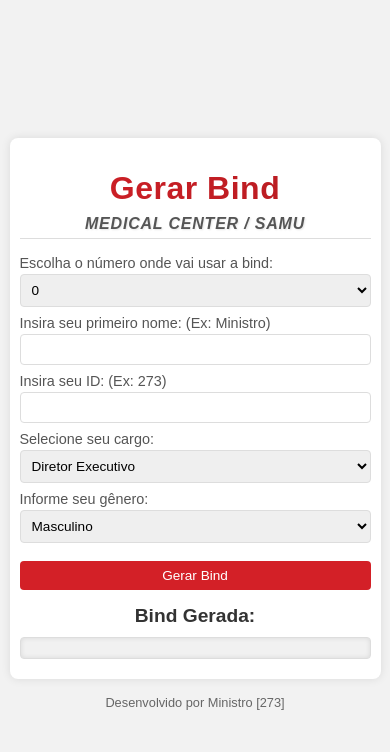
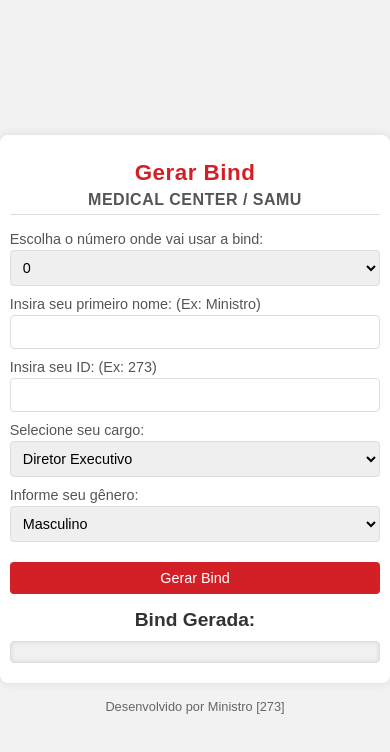
Before and after one commit to robsonllourenco/gerarbind_bhc, a plain HTML site: page index.html in a window 390 px wide. Drawn offline with Linux system fonts and the light colour scheme.

Commit message:
Update styles.css

```diff
--- a/styles.css
+++ b/styles.css
@@ -1,3 +1,4 @@
+/* Estilo básico e configurações de layout */
 body {
     font-family: 'Arial', sans-serif;
     background-color: #f2f2f2;
@@ -12,84 +13,73 @@ body {
 
 .container {
     background: #ffffff;
-    padding: 15px; /* Reduzindo o padding para tornar mais compacto */
+    padding: 20px; /* Aumentado para mais conforto em telas maiores */
     border-radius: 8px;
     box-shadow: 0 0 10px rgba(0, 0, 0, 0.1);
-    max-width: 400px; /* Ajustando a largura máxima */
-    width: 90%;
+    max-width: 400px; /* Largura máxima para desktop */
+    width: 100%; /* Ajuste automático da largura em mobile */
     margin: 10px;
 }
 
 .header {
     text-align: center;
-    margin-bottom: 15px; /* Aumentando levemente o espaçamento */
+    margin-bottom: 15px;
 }
 
 h1 {
-    font-size: 2rem; /* Ajuste sutil no tamanho */
-    background: linear-gradient(90deg, #d32027, #b31c21); /* Gradiente suave no título */
-    -webkit-background-clip: text;
-    -webkit-text-fill-color: transparent; /* Aplicando o gradiente no texto */
-    font-weight: bold;
-    letter-spacing: 0.5px; /* Leve espaçamento entre letras */
-    margin-bottom: 8px; /* Ajuste no espaçamento */
-    transition: transform 0.3s ease; /* Adicionando transição */
-}
-
-h1:hover {
-    transform: scale(1.05); /* Efeito de leve aumento no hover */
+    font-size: 1.8rem;
+    color: #d32027;
+    font-weight: 600;
+    letter-spacing: 0.5px;
+    margin-bottom: 5px;
 }
 
 h3 {
-    color: #555; /* Cinza um pouco mais escuro */
+    color: #555;
     font-size: 1rem;
-    letter-spacing: 0.8px; /* Aumentando espaçamento */
     text-transform: uppercase;
     margin-top: 0;
-    font-style: italic;
-    text-shadow: 1px 1px 2px rgba(0, 0, 0, 0.1); /* Adicionando sombra leve ao subtítulo */
-    border-bottom: 1px solid #ddd; /* Linha fina no subtítulo para demarcação */
-    padding-bottom: 5px; /* Espaçamento na parte inferior do subtítulo */
+    font-style: normal;
+    border-bottom: 1px solid #ddd;
+    padding-bottom: 5px;
+    letter-spacing: 0.5px;
 }
 
-
-
 .form-group {
-    margin-bottom: 10px; /* Reduzindo o espaçamento */
+    margin-bottom: 10px;
 }
 
 label {
     display: block;
     margin-bottom: 3px;
     color: #555;
-    font-size: 0.9rem; /* Diminuindo o tamanho das labels */
+    font-size: 0.9rem;
 }
 
 select, input {
     width: 100%;
-    padding: 8px; /* Reduzindo o padding para inputs mais compactos */
+    padding: 10px; /* Mais espaço para melhorar a usabilidade em dispositivos móveis */
     border: 1px solid #ddd;
     border-radius: 4px;
     box-sizing: border-box;
-    font-size: 0.9rem; /* Tamanho menor dos inputs */
+    font-size: 1rem; /* Levemente maior para melhor leitura em mobile */
 }
 
 button {
     width: 100%;
-    padding: 8px;
+    padding: 10px; /* Aumentado para maior facilidade de toque em dispositivos móveis */
     background: #d32027;
     border: none;
     border-radius: 4px;
     color: #fff;
     font-size: 1rem;
     cursor: pointer;
-    transition: background 0.3s, transform 0.2s; /* Adicionando interação visual */
+    transition: background 0.3s;
     margin-top: 10px;
 }
 
 button:hover {
     background: #b31c21;
-    transform: scale(1.05); /* Feedback de aumento ao passar o mouse */
 }
 
 h2 {
@@ -97,16 +87,16 @@ h2 {
     color: #333;
     font-size: 1.2rem;
     margin-top: 15px;
-    margin-bottom: 10px; /* Menor espaço superior e inferior */
+    margin-bottom: 10px;
 }
 
 .output {
     background: #f1f1f1;
-    padding: 10px; /* Reduzindo o padding */
+    padding: 10px;
     border-radius: 4px;
     box-shadow: inset 0 0 5px rgba(0, 0, 0, 0.1);
     text-align: center;
-    font-size: 1rem; /* Ajustando o tamanho */
+    font-size: 1rem;
     margin-bottom: 10px;
     border: 1px solid #ddd;
 }
@@ -117,7 +107,6 @@ h2 {
 
 #copyButton:hover {
     background: #b31c21;
-    transform: scale(1.05); /* Feedback de aumento ao passar o mouse */
 }
 
 #popup {
@@ -127,7 +116,7 @@ h2 {
     right: 20px;
     background-color: #d32027;
     color: white;
-    padding: 10px; /* Reduzindo o padding */
+    padding: 10px;
     border-radius: 5px;
     box-shadow: 0 0 10px rgba(0, 0, 0, 0.1);
     z-index: 1000;
@@ -138,23 +127,47 @@ footer {
     width: 100%;
     text-align: center;
     margin: -7px 0;
-    font-size: 0.8rem; /* Diminuindo o tamanho da fonte do rodapé */
+    font-size: 0.8rem;
     color: #666;
 }
 
-/* Ajuste para mobile */
-@media (max-width: 600px) {
+/* Estilos de media queries para garantir responsividade */
+
+/* Para tablets */
+@media (max-width: 768px) {
     .container {
-        padding: 10px;
+        padding: 15px;
+        max-width: 90%;
     }
 
-    .form-group {
-        margin-bottom: 8px;
+    h1 {
+        font-size: 1.6rem;
     }
 
     select, input, button {
-        padding: 7px;
-        font-size: 0.85rem; /* Ajustando para telas menores */
+        font-size: 0.95rem;
+        padding: 9px;
+    }
+
+    .output {
+        font-size: 0.95rem;
+    }
+}
+
+/* Para dispositivos móveis (smartphones) */
+@media (max-width: 480px) {
+    .container {
+        padding: 10px;
+        max-width: 95%;
+    }
+
+    h1 {
+        font-size: 1.4rem;
+    }
+
+    select, input, button {
+        font-size: 0.9rem;
+        padding: 8px;
     }
 
     .output {
```
